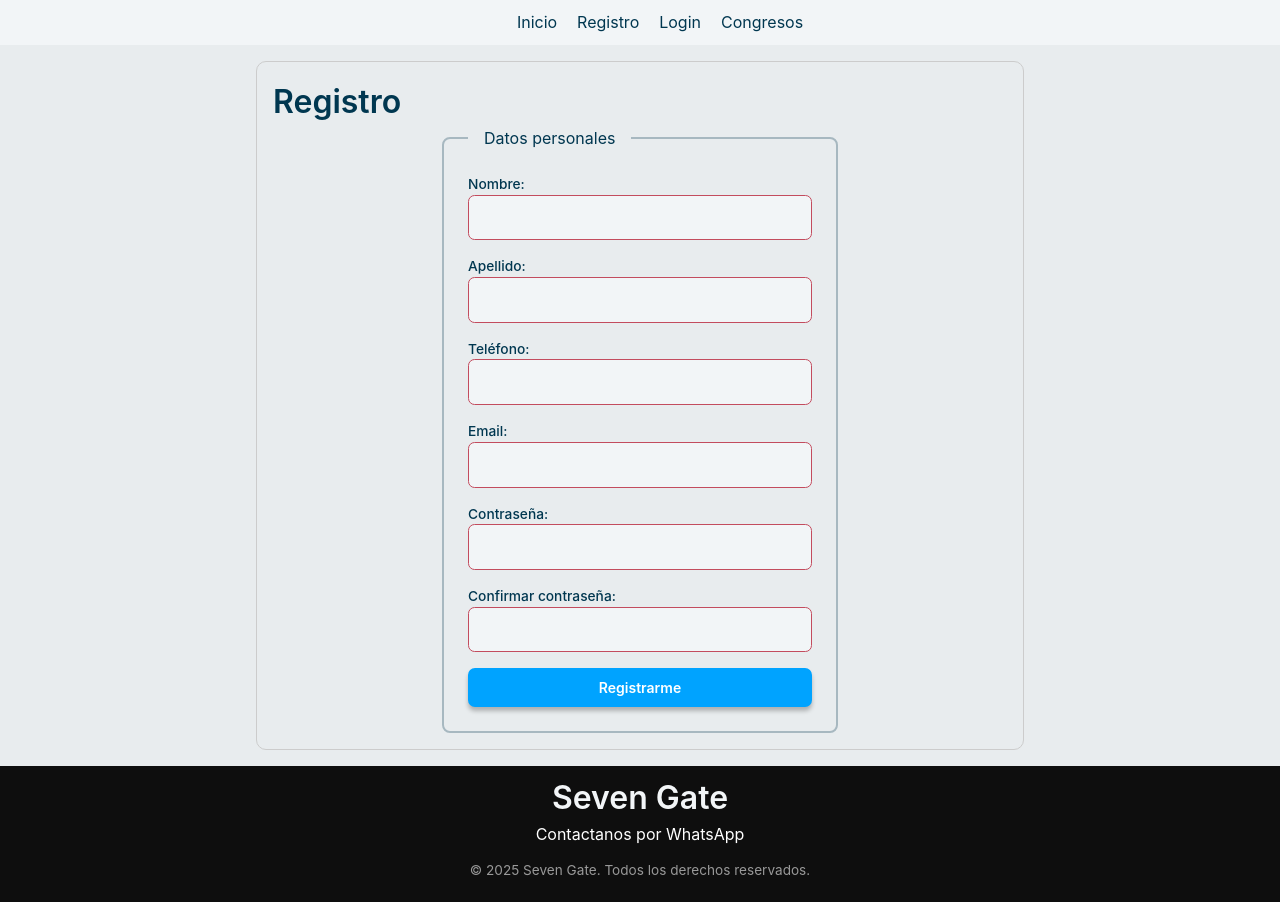
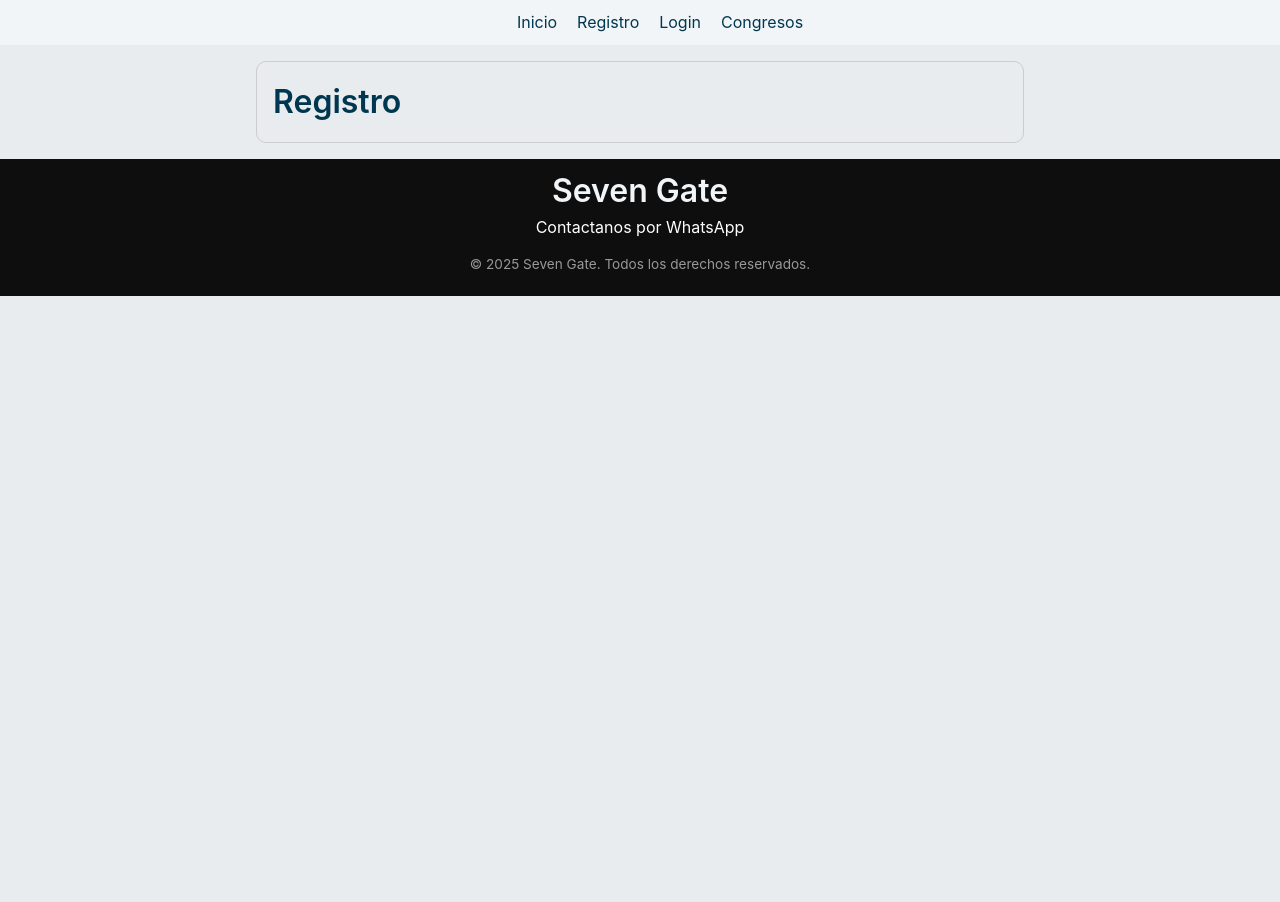
Before and after one commit to LucasIvanCardozo/seven-gate, a Next.js app: page /register in a window 1280 px wide. After the commit the page ends 800 px from the top, so only its background shows below. Built offline with nearby package versions, Linux system fonts and the light colour scheme; no server answers.

Commit message:
test fix error

```diff
--- a/src/app/(pages)/register/page.tsx
+++ b/src/app/(pages)/register/page.tsx
@@ -1,10 +1,6 @@
-import FormRegister from "@/app/(pages)/register/components/FormRegister"
+// import FormRegister from "@/app/(pages)/register/components/FormRegister"
 import { Section } from "@/app/components/Section"
 
 export default async function Register() {
-    return (
-        <Section title="Registro">
-            <FormRegister />
-        </Section>
-    )
+    return <Section title="Registro">{/* <FormRegister /> */}</Section>
 }
```
